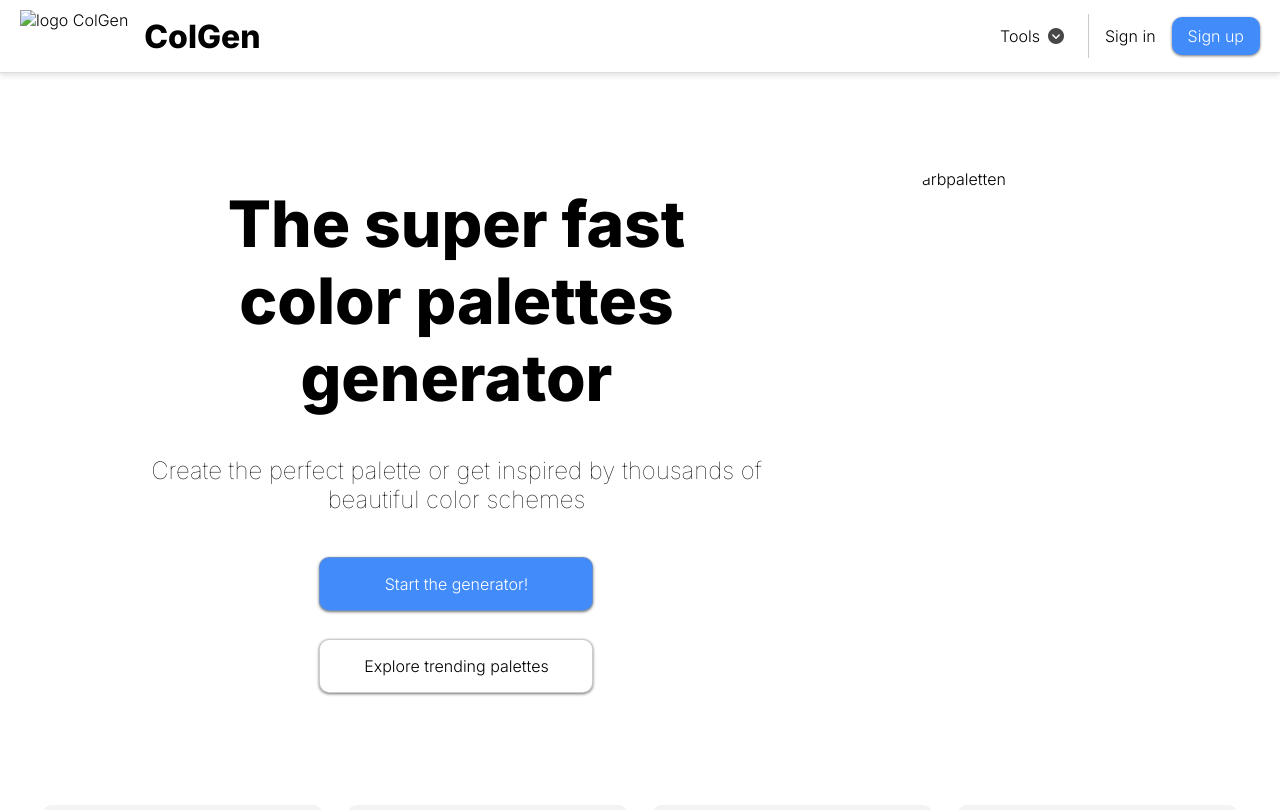
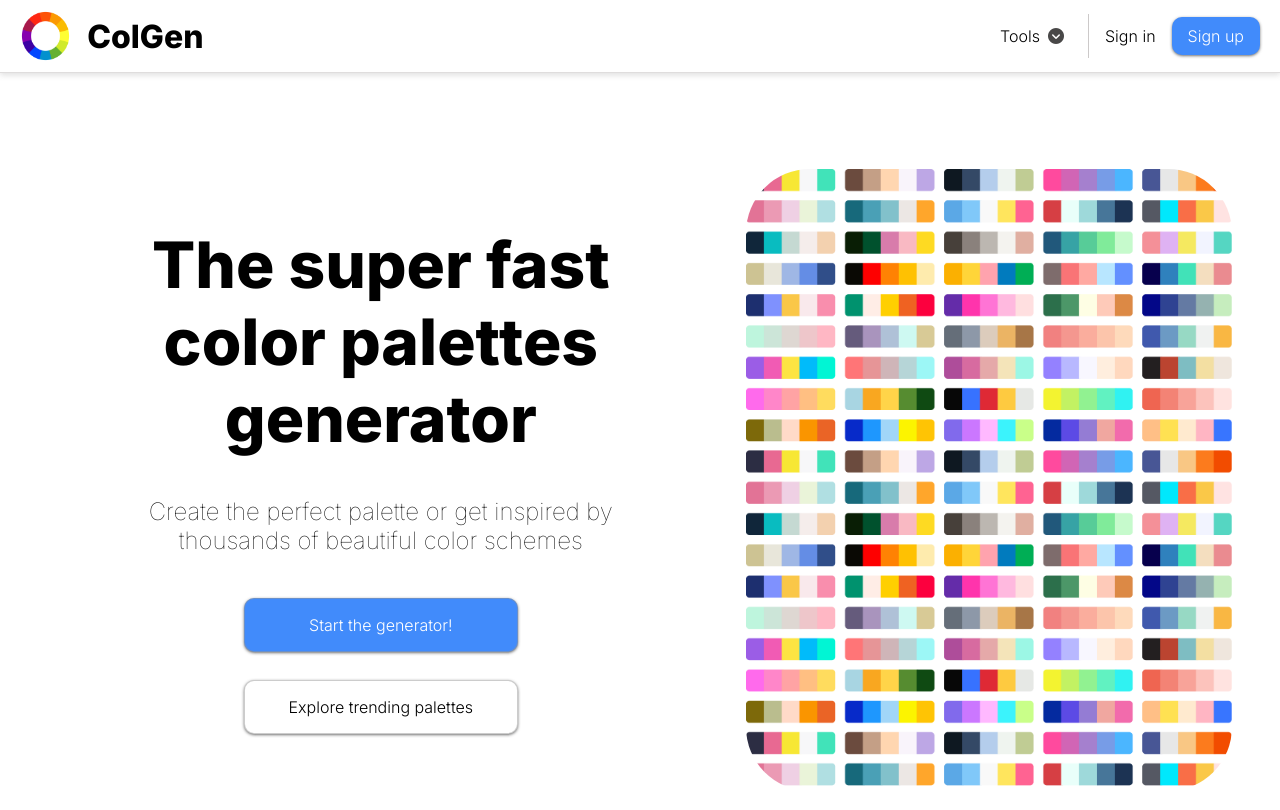
Before and after one commit to Flo-Gaupp/GIS_color_palettes_generator, a plain HTML site: page index.html in a window 1280 px wide. Shown: the top 810 px of the page. Drawn offline with Linux system fonts and the light colour scheme; the site is published under a folder, as on GitHub Pages, so addresses that start at the root find nothing.

Commit message:
Korrektur img Einbindung
Verzeichnis war falsch

```diff
--- a/index.html
+++ b/index.html
@@ -21,7 +21,7 @@
             <!--Logo-->
 
             <a class="homelink_logo" href="index.html">
-                <img class="logo" src="/assets/images/Logo.png"  alt="logo ColGen"/>
+                <img class="logo" src="assets/images/Logo.png"  alt="logo ColGen"/>
                 <span>ColGen</span>
             </a>
 
@@ -114,7 +114,7 @@
 
             <!--Main Content Image Color-palettes-->
 
-            <img class="color_palettes" src="/assets/images/Color_Palattes.png" alt="Farbpaletten">
+            <img class="color_palettes" src="assets/images/Color_Palattes.png" alt="Farbpaletten">
         </div>
 
         <!--Page Menu-->
```
Also changed, not shown: explore_palettes.html (+4 -2 lines), palette_generator.html (+1 -1 lines).
